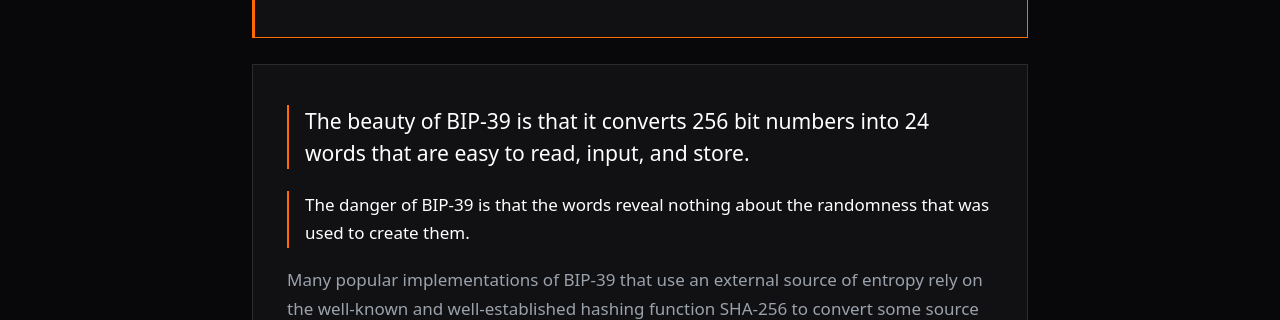
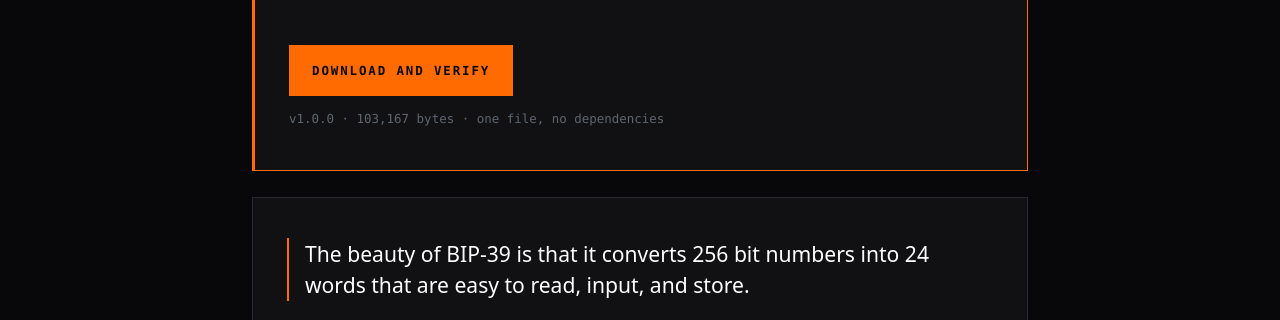
Before and after one commit to rolls39/rolls39, a website: page docs/index.html in a window 1280 px wide. Shown: the part 434-754 px from the top of the page. Drawn offline with Linux system fonts and the light colour scheme.

Commit message:
Put the call to action in the hero
The header link alone sat outside where the eye lands. This puts it in the
hero, still as an anchor to the download and verify section rather than a link
to the file, so the reader arrives at the digest either way.

Styled from the tool's own button rule: mono, uppercase, letterspaced. Labeled
Download and verify, which is the name of the section it lands on, so the
loudest element on the page states the argument instead of promising a file it
does not hand over. Version, size and dependency count sit underneath as
checkable facts.

```diff
--- a/docs/index.html
+++ b/docs/index.html
@@ -97,6 +97,16 @@ a:hover{color:#ff8c33}
   font-size:1.32rem;line-height:1.5;color:var(--ink);
   margin:0 0 22px;border-left:2px solid var(--orange);padding-left:16px;
 }
+/* the loudest element on the page names the verify step, so the eye lands on the
+   argument rather than on a promise of a file. Anchor, never a direct file link. */
+.cta{
+  display:inline-block;font-family:var(--mono);font-size:.78rem;font-weight:700;
+  text-transform:uppercase;letter-spacing:.15em;text-decoration:none;
+  background:var(--orange);color:#0a0a0a;border:1px solid var(--orange);
+  padding:14px 22px;margin:26px 0 0;
+}
+.cta:hover{background:#ff7f1f;border-color:#ff7f1f;color:#0a0a0a}
+.cta-meta{font-family:var(--mono);font-size:.78rem;color:var(--ink-3);margin:12px 0 0}
 .claim{color:var(--ink);border-left:2px solid var(--orange);padding-left:16px;margin:0 0 18px}
 .note{font-size:.95rem;color:var(--ink-3);margin:0 0 18px}
 /* the release link is the one thing on this page a reader is sent to act on, so it
@@ -183,6 +193,8 @@ footer .ident{font-size:.82rem;color:var(--ink-3);margin:0}
   <p class="kicker">Don't trust, roll.</p>
   <h1>rolls39</h1>
   <p class="lead">Rolls39 is a utility that enables you to verify every step from dice rolls to a BIP-39 seed phrase used by most popular hardware wallets.</p>
+  <p style="margin:0"><a class="cta" href="#download">Download and verify</a></p>
+  <p class="cta-meta">v1.0.0 &middot; 103,167 bytes &middot; one file, no dependencies</p>
 </section>
 
 <section>
```
